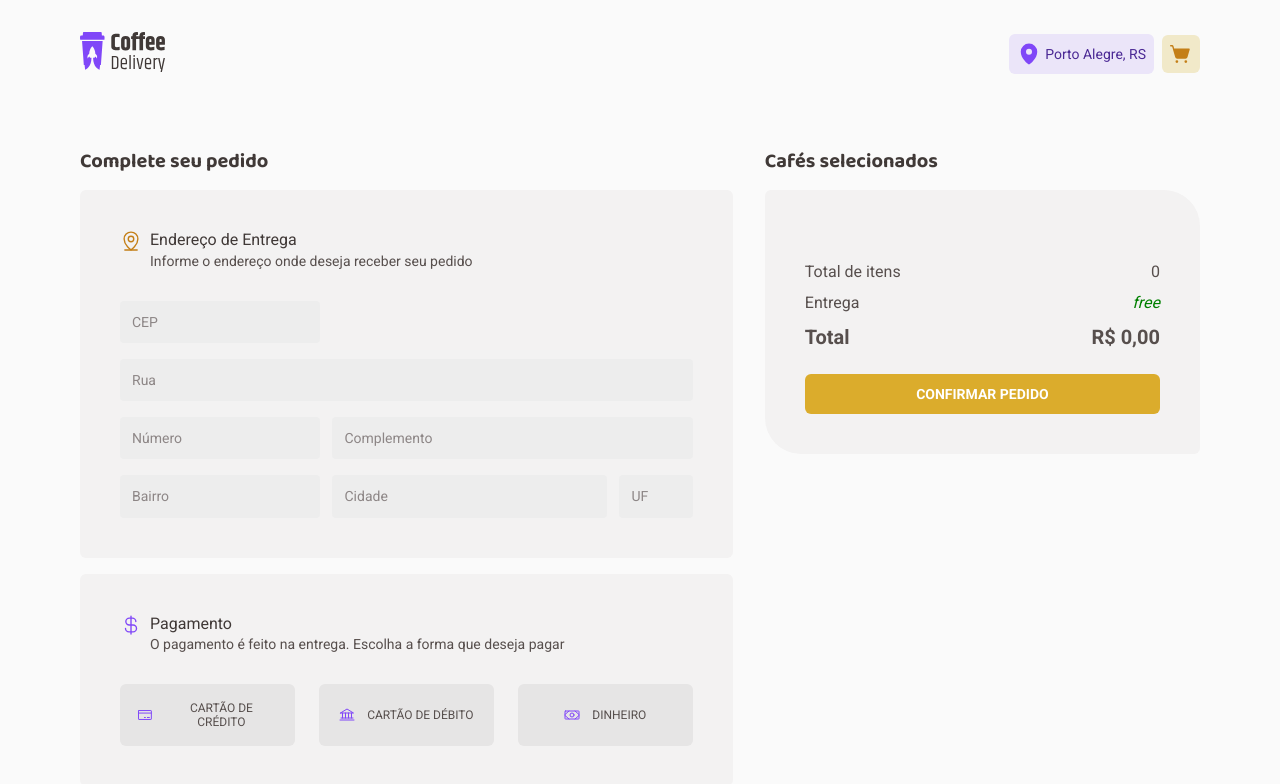
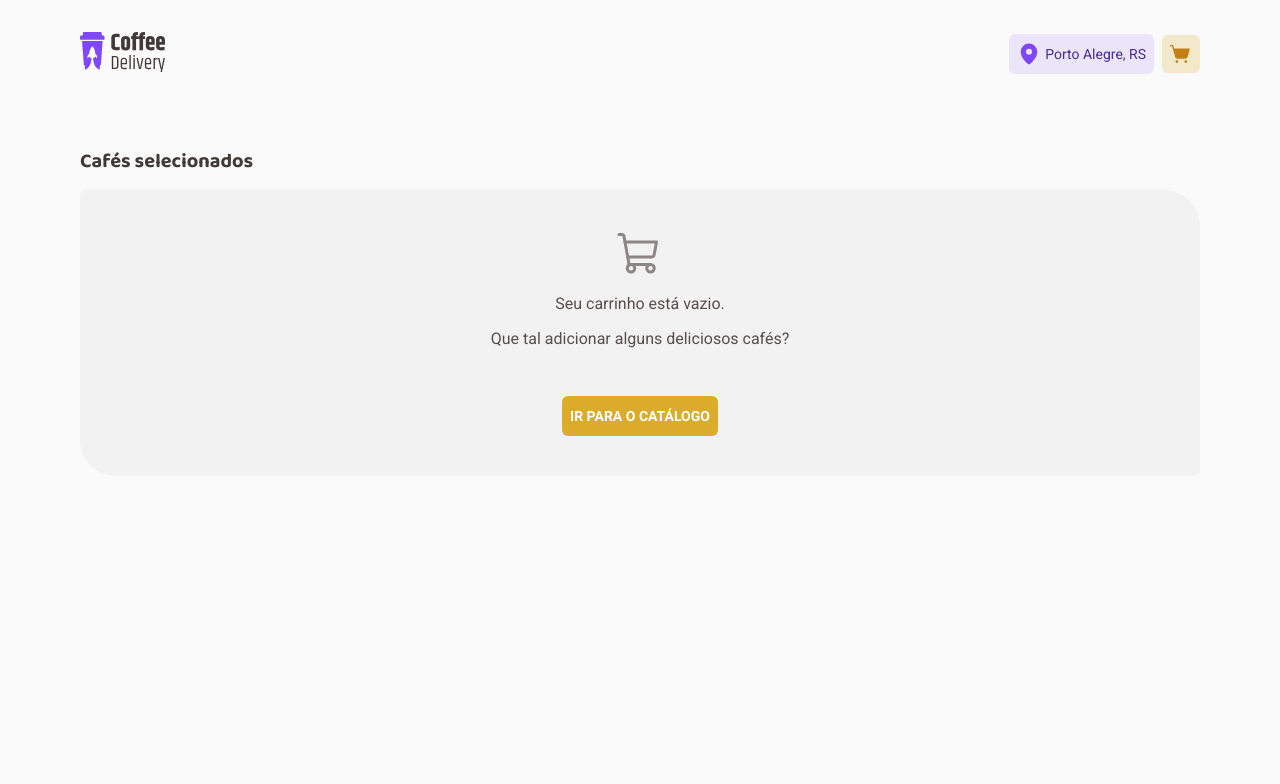
Before and after one commit to bfukumori/coffee-delivery, a React (Vite) app: page /checkout in a window 1280 px wide. Shown: the top 784 px of the page. Built offline with nearby package versions, Linux system fonts and the light colour scheme.

Commit message:
add some styles for checkoutorder when cart is empty

```diff
--- a/src/contexts/CartContex.tsx
+++ b/src/contexts/CartContex.tsx
@@ -1,4 +1,5 @@
-import { createContext, ReactNode, useCallback, useReducer } from "react";
+import { createContext, ReactNode, useEffect, useReducer } from "react";
+import { v4 as uuidV4 } from "uuid";
 import { Coffee } from "../assets/mock-data";
 import {
   addToCartAction,
@@ -19,7 +20,7 @@ interface CartContextData {
 }
 
 export interface Cart {
-  id: string | null;
+  id: string;
   items: CartItem[];
 }
 
@@ -32,14 +33,16 @@ interface CartContextProviderProps {
 }
 
 const initialValue: CartState = {
-  id: null,
+  id: uuidV4(),
   items: [],
 };
 
-function init(initialValue: CartState) {
-  const storedJSON = localStorage.getItem("@coffee-delivery:cart");
-  if (storedJSON) {
-    return JSON.parse(storedJSON);
+function init() {
+  const storedStateAsJSON = localStorage.getItem(
+    "@coffee-delivery:cart-state-1.0.0"
+  );
+  if (storedStateAsJSON) {
+    return JSON.parse(storedStateAsJSON);
   }
   return initialValue;
 }
@@ -78,6 +81,15 @@ export function CartContextProvider({ children }: CartContextProviderProps) {
     dispatch(decrementItemAction(id));
   }
 
+  useEffect(() => {
+    const stateJSON = JSON.stringify(cart);
+    if (cart.items.length !== 0) {
+      localStorage.setItem("@coffee-delivery:cart-state-1.0.0", stateJSON);
+    } else if (cart.items.length === 0) {
+      localStorage.removeItem("@coffee-delivery:cart-state-1.0.0");
+    }
+  }, [cart]);
+
   return (
     <CartContext.Provider
       value={{
--- a/src/pages/Checkout/index.tsx
+++ b/src/pages/Checkout/index.tsx
@@ -1,4 +1,6 @@
+import { ShoppingCart } from "phosphor-react";
 import { useContext, useState } from "react";
+import { Link } from "react-router-dom";
 import { AddOrRemoveToCart } from "../../components/AddOrRemoveToCart";
 import { CartContext } from "../../contexts/CartContex";
 import { formatPrice } from "../../helper/formatPrice";
@@ -19,6 +21,7 @@ import {
   BankIcon,
   MoneyIcon,
   FreeShippingFee,
+  EmptyCheckout,
 } from "./styles";
 
 export function Checkout() {
@@ -36,8 +39,8 @@ export function Checkout() {
   }
 
   return (
-    <CheckoutContainer>
-      <form onSubmit={handleSubmit} id="order">
+    <CheckoutContainer formIsHidden={cart.items.length === 0}>
+      <form onSubmit={handleSubmit} id="order" hidden={cart.items.length === 0}>
         <CheckoutHeading>Complete seu pedido</CheckoutHeading>
         <CheckoutForm>
           <CheckoutFormFieldSet>
@@ -109,6 +112,16 @@ export function Checkout() {
       </form>
       <div>
         <CheckoutHeading>Cafés selecionados</CheckoutHeading>
+        {cart.items.length === 0 ? (
+          <CheckoutOrder>
+            <EmptyCheckout>
+              <ShoppingCart size={48} />
+              <p>Seu carrinho está vazio.</p>
+              <p>Que tal adicionar alguns deliciosos cafés?</p>
+              <Link to="/">Ir para o catálogo</Link>
+            </EmptyCheckout>
+          </CheckoutOrder>
+        ) : (
           <CheckoutOrder>
             {cart.items.map((item) => (
               <CheckoutOrderItems key={item.id}>
@@ -148,10 +161,15 @@ export function Checkout() {
                 </span>
               </div>
             </CheckoutOrderTotal>
-          <CheckoutOrderButton type="submit" form="order">
+            <CheckoutOrderButton
+              type="submit"
+              form="order"
+              disabled={cart.items.length === 0}
+            >
               Confirmar pedido
             </CheckoutOrderButton>
           </CheckoutOrder>
+        )}
       </div>
     </CheckoutContainer>
   );
--- a/src/pages/Checkout/styles.ts
+++ b/src/pages/Checkout/styles.ts
@@ -7,11 +7,20 @@ import {
 } from "phosphor-react";
 import styled from "styled-components";
 
-export const CheckoutContainer = styled.div`
+interface CheckoutContainerProps {
+  formIsHidden: boolean;
+}
+
+export const CheckoutContainer = styled.div<CheckoutContainerProps>`
   margin-top: 2.5rem;
   display: grid;
   grid-template-columns: 3fr 2fr;
   gap: 2rem;
+
+  ${(props) =>
+    props.formIsHidden
+      ? { gridTemplateColumns: "1fr" }
+      : { gridTemplateColumns: "3fr 2fr" }}
 
   @media (max-width: 1200px) {
     grid-template-columns: 1fr;
@@ -190,6 +199,37 @@ export const CheckoutOrder = styled(BaseWrapper)`
   border-bottom-left-radius: 36px;
 `;
 
+export const EmptyCheckout = styled.div`
+  display: flex;
+  flex-direction: column;
+  align-items: center;
+  gap: 1rem;
+  justify-content: center;
+  display: 100%;
+
+  & :first-child {
+    color: ${(props) => props.theme["gray-600"]};
+  }
+
+  a {
+    margin-top: 2rem;
+    text-decoration: none;
+    display: block;
+    padding: 0.75rem 0.5rem;
+    border-radius: 6px;
+    background-color: ${(props) => props.theme["yellow-500"]};
+    font-size: 0.875rem;
+    font-weight: 700;
+    text-transform: uppercase;
+    color: ${(props) => props.theme.white};
+    cursor: pointer;
+
+    &:hover {
+      background-color: ${(props) => props.theme["yellow-700"]};
+    }
+  }
+`;
+
 export const CheckoutOrderItems = styled.div`
   display: flex;
   align-items: flex-start;
@@ -266,7 +306,12 @@ export const CheckoutOrderButton = styled.button`
   color: ${(props) => props.theme.white};
   cursor: pointer;
 
-  &:hover {
+  &:disabled {
+    cursor: not-allowed;
+    opacity: 0.5;
+  }
+
+  &:not(:disabled):hover {
     background-color: ${(props) => props.theme["yellow-700"]};
   }
 `;
--- a/src/reducers/cart/reducer.ts
+++ b/src/reducers/cart/reducer.ts
@@ -13,7 +13,7 @@ export interface CartAction {
 }
 
 export interface CartState {
-  id: string | null;
+  id: string;
   items: CartItem[];
 }
 
```
Lines whose indentation alone changed are shown as unchanged.
